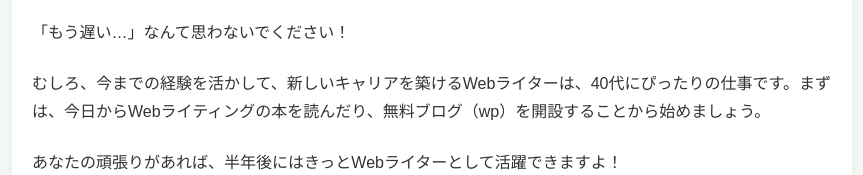
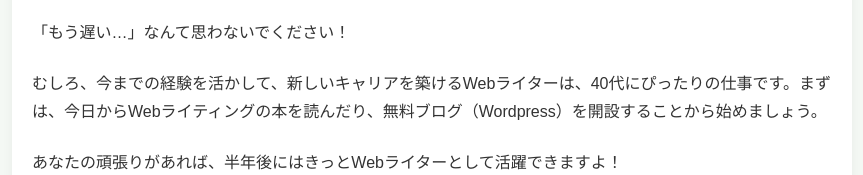
Before and after one commit to Ashika-18/writing_homepage, a plain HTML site: page articles/change_job.html in a window 1280 px wide. Shown: the part 5084-5259 px from the top of the page, without its empty margins (208-1071 px from the left). Drawn offline with Linux system fonts and the light colour scheme.

Commit message:
wpを修正

```diff
--- a/articles/change_job.html
+++ b/articles/change_job.html
@@ -365,7 +365,7 @@
         <h4>最後に</h4>
         <p>「もう遅い…」なんて思わないでください！</p>
         <p>
-          むしろ、今までの経験を活かして、新しいキャリアを築けるWebライターは、40代にぴったりの仕事です。まずは、今日からWebライティングの本を読んだり、無料ブログ（wp）を開設することから始めましょう。
+          むしろ、今までの経験を活かして、新しいキャリアを築けるWebライターは、40代にぴったりの仕事です。まずは、今日からWebライティングの本を読んだり、無料ブログ（Wordpress）を開設することから始めましょう。
         </p>
         <p>
           あなたの頑張りがあれば、半年後にはきっとWebライターとして活躍できますよ！
```
